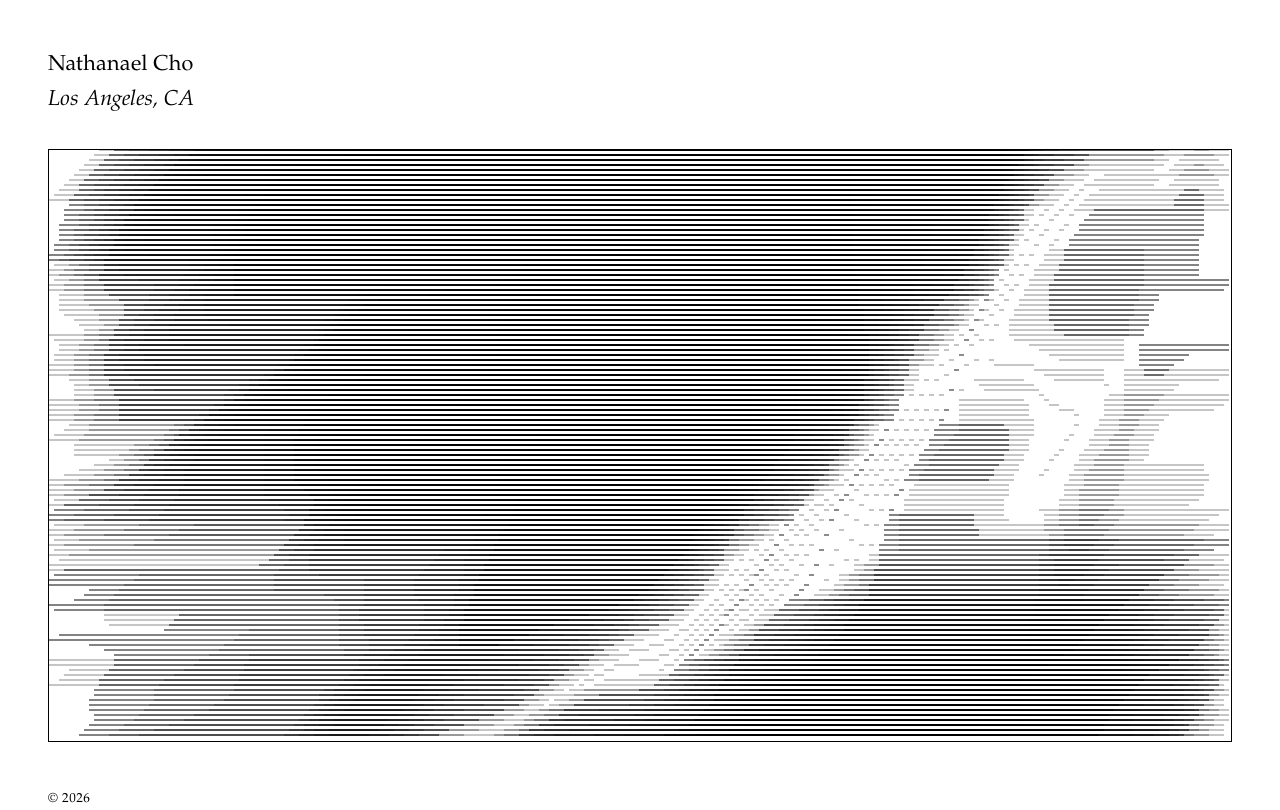
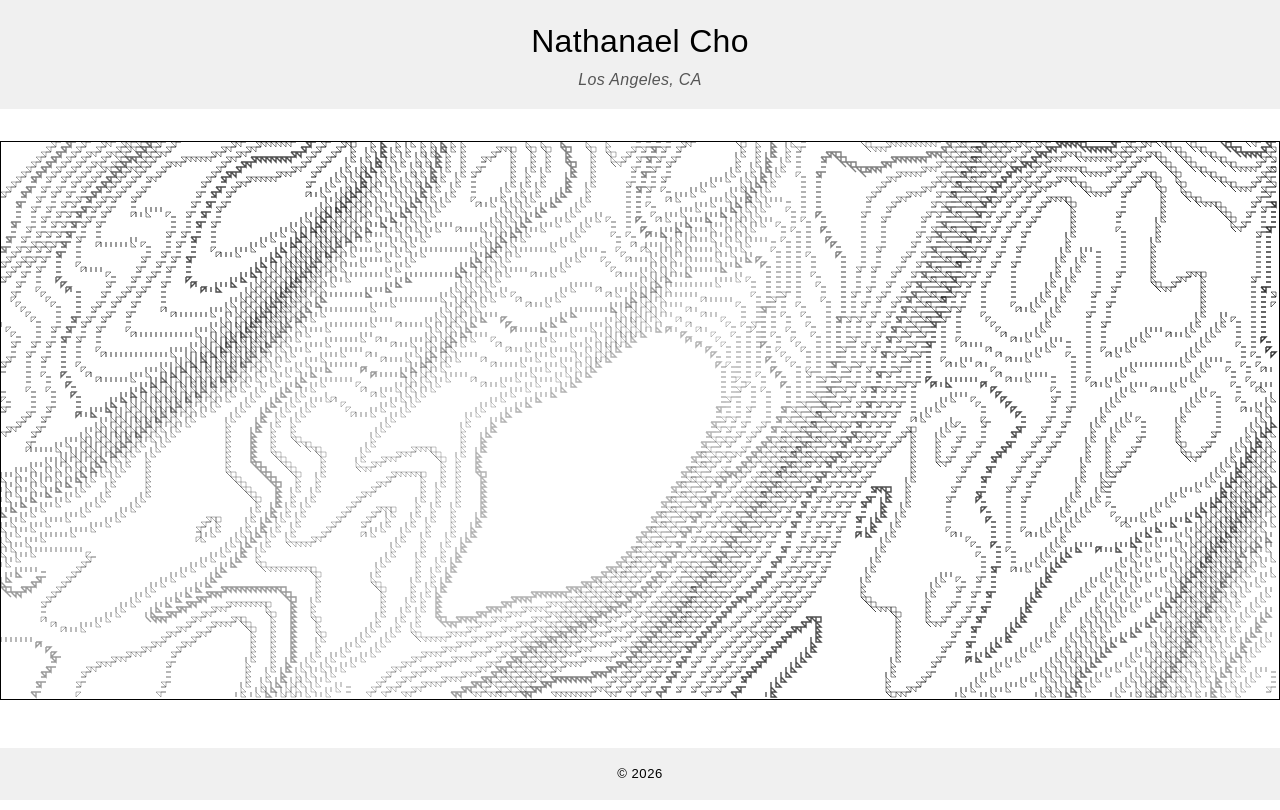
Before and after one commit to ncho/nathanael-cho, a plain HTML site: page index.html in a window 1280 px wide. Drawn offline with Linux system fonts and the light colour scheme.

Commit message:
Update index.html

```diff
--- a/index.html
+++ b/index.html
@@ -1,12 +1,46 @@
 <!DOCTYPE html>
 <html lang="en">
 <head>
-  <meta http-equiv="Content-Language" content="en">
-  <meta name="language" content="English">
   <meta charset="UTF-8">
   <meta name="viewport" content="width=device-width, initial-scale=1.0">
   <title>Nathanael Cho</title>
   <link rel="stylesheet" href="styles.css">
+  <style>
+    body, html {
+      margin: 0;
+      padding: 0;
+      height: 100%;
+      font-family: sans-serif;
+    }
+    header {
+      text-align: center;
+      padding: 1rem;
+      background: #f0f0f0;
+    }
+    header h1 {
+      margin: 0;
+      font-size: 2rem;
+    }
+    header span {
+      display: block;
+      font-size: 1rem;
+      color: #555;
+    }
+    main {
+      position: relative;
+      width: 100%;
+      height: calc(100% - 120px);
+      overflow: hidden;
+    }
+    footer {
+      text-align: center;
+      padding: 1rem;
+      background: #f0f0f0;
+    }
+    canvas {
+      display: block;
+    }
+  </style>
 </head>
 <body>
   <header>
@@ -33,7 +67,6 @@ function generateTopoMap() {
   const width = main.clientWidth;
   const height = main.clientHeight;
 
-  // Retina scaling
   const dpr = window.devicePixelRatio || 1;
   canvas.width = width * dpr;
   canvas.height = height * dpr;
@@ -43,117 +76,86 @@ function generateTopoMap() {
 
   ctx.clearRect(0, 0, width, height);
 
-  // Random seed so terrain changes on page refresh
+  // Random seed for terrain variation
   const seedX = Math.random() * 1000;
   const seedY = Math.random() * 1000;
 
   function noise(x, y) {
     x += seedX;
     y += seedY;
-
     return (
       Math.sin(x * 0.01) +
       Math.sin(y * 0.01) +
       Math.sin((x + y) * 0.008) +
-      Math.sin(Math.sqrt(x * x + y * y) * 0.02)
+      Math.sin(Math.sqrt(x*x + y*y) * 0.02)
     ) * 0.25;
   }
 
   function getElevation(x, y) {
     let e = 0;
 
-    // --- Coastal slope (west lower, east higher)
+    // Coastal slope (west low, east high)
     e += (x / width) * 1.2;
 
-    // --- Santa Monica Mountains ridge band (NW-SE diagonal)
+    // Santa Monica Mountains (NW-SE diagonal ridges)
     const ridge = Math.sin((x * 0.006) + (y * 0.006));
     e += ridge * 1.0;
 
-    // --- San Fernando Valley basin (central flattening)
+    // San Fernando Valley basin (central flattening)
     const valleyCenterX = width * 0.45;
     const valleyCenterY = height * 0.55;
     const dx = (x - valleyCenterX) / (width * 0.35);
     const dy = (y - valleyCenterY) / (height * 0.35);
-    const basin = Math.exp(-(dx * dx + dy * dy));
-    e -= basin * 1.5;
+    e -= Math.exp(-(dx*dx + dy*dy)) * 1.5;
 
-    // --- Layered terrain detail
+    // Layered terrain detail
     e += noise(x, y);
-    e += 0.5 * noise(x * 2, y * 2);
-    e += 0.25 * noise(x * 4, y * 4);
+    e += 0.5 * noise(x*2, y*2);
+    e += 0.25 * noise(x*4, y*4);
 
     return e;
   }
 
-  ctx.strokeStyle = 'rgba(0,0,0,0.65)';
-
+  function drawContours() {
     const contourLevels = 28;
     const gridSize = 5;
 
-  // --- Marching Squares (connected contour tracing)
     for (let level = 0; level < contourLevels; level++) {
-
-    ctx.lineWidth = (level % 5 === 0) ? 1.4 : 0.7;
-
       const threshold = -1.5 + (level / contourLevels) * 4;
 
-    const visited = new Set();
+      ctx.beginPath();
+      ctx.strokeStyle = `rgba(0,0,0,${0.3 + level*0.02})`;
+      ctx.lineWidth = (level % 5 === 0) ? 1.4 : 0.7;
 
       for (let y = 0; y < height - gridSize; y += gridSize) {
         for (let x = 0; x < width - gridSize; x += gridSize) {
 
-        const key = `${x},${y},${level}`;
-        if (visited.has(key)) continue;
-
-        const values = [
+          // sample corners
+          const v = [
             getElevation(x, y),
             getElevation(x + gridSize, y),
             getElevation(x + gridSize, y + gridSize),
             getElevation(x, y + gridSize)
           ];
 
-        const min = Math.min(...values);
-        const max = Math.max(...values);
+          const min = Math.min(...v);
+          const max = Math.max(...v);
 
-        if (threshold < min || threshold > max) continue;
-
-        ctx.beginPath();
-
-        let startX = x;
-        let startY = y;
-
-        let currentX = startX;
-        let currentY = startY;
-
-        let safety = 0;
-
-        while (safety < 10000) {
-          safety++;
-
-          const elevations = [
-            getElevation(currentX, currentY),
-            getElevation(currentX + gridSize, currentY),
-            getElevation(currentX + gridSize, currentY + gridSize),
-            getElevation(currentX, currentY + gridSize)
-          ];
-
-          const localMin = Math.min(...elevations);
-          const localMax = Math.max(...elevations);
-
-          if (threshold >= localMin && threshold <= localMax) {
-            ctx.lineTo(currentX, currentY);
-            visited.add(`${currentX},${currentY},${level}`);
+          if (threshold >= min && threshold <= max) {
+            // Draw small contour segment
+            ctx.moveTo(x, y);
+            if (v[0] < threshold) ctx.lineTo(x + gridSize, y);
+            if (v[1] < threshold) ctx.lineTo(x + gridSize, y + gridSize);
+            if (v[2] < threshold) ctx.lineTo(x, y + gridSize);
+            ctx.lineTo(x, y);
           }
-
-          currentX += gridSize;
-
-          if (currentX >= width) break;
         }
-
+      }
       ctx.stroke();
     }
   }
-  }
+
+  drawContours();
 }
 
 window.addEventListener('load', generateTopoMap);
```
Lines whose indentation alone changed are shown as unchanged.
